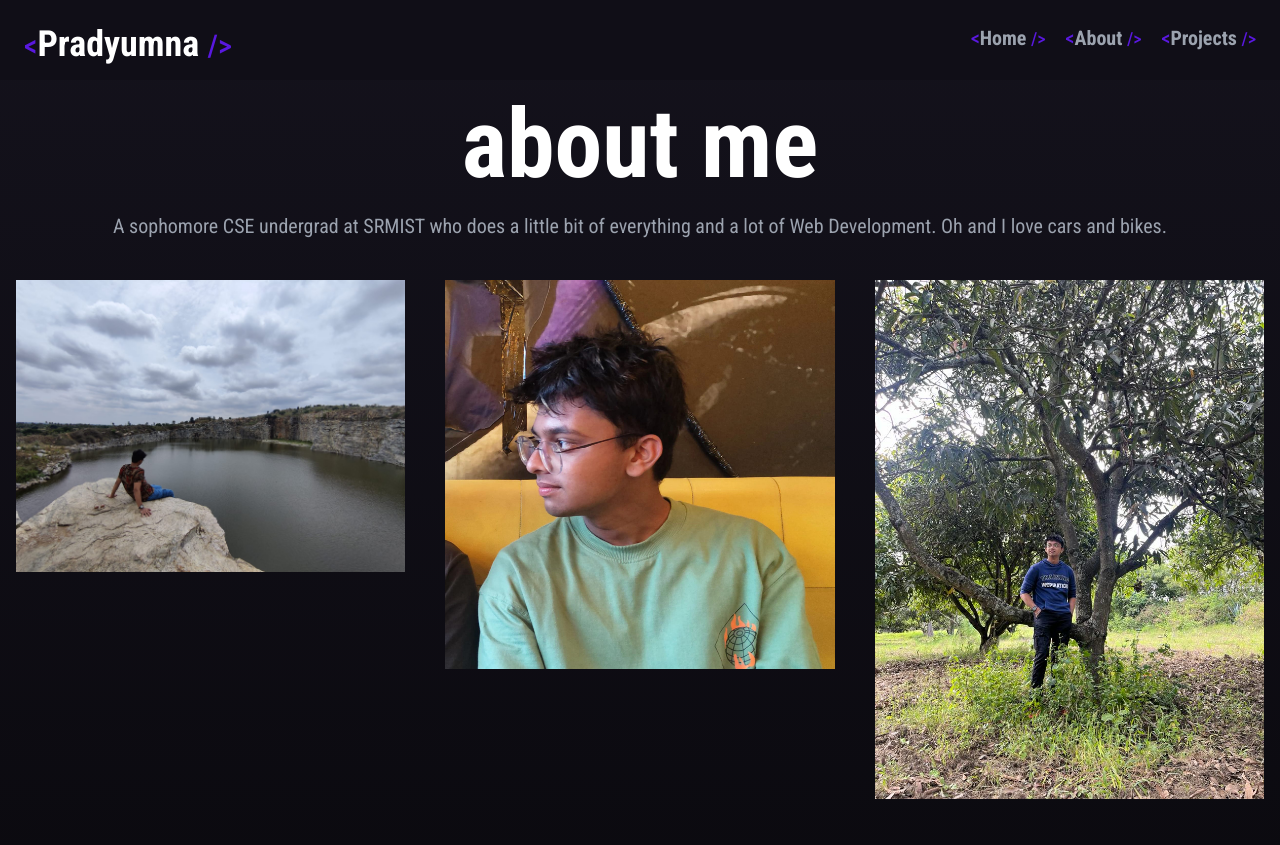
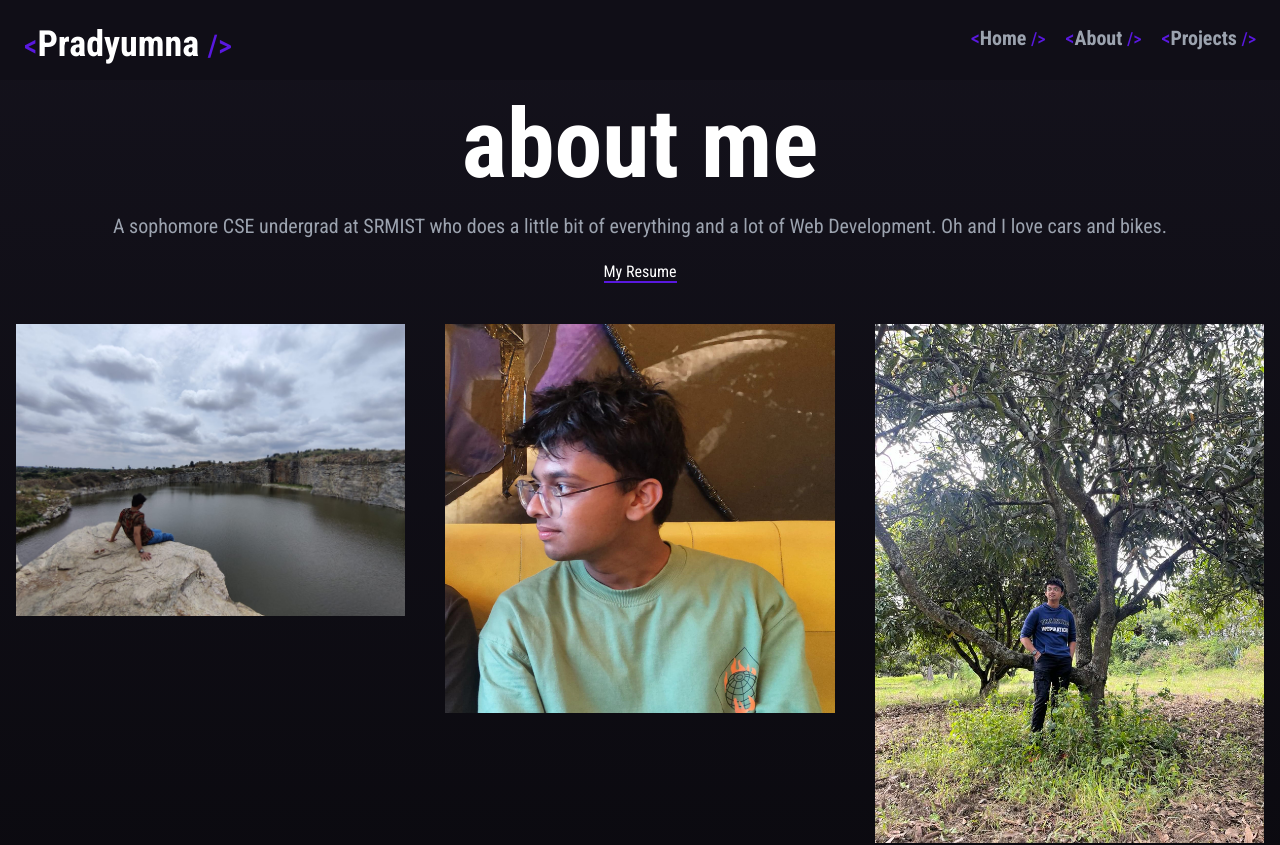
Before and after one commit to YARE0909/portfolio-2024, a Next.js app: page /about in a window 1280 px wide. Shown: the top 845 px of the page. Built offline with nearby package versions, Linux system fonts and the light colour scheme.

Commit message:
feat: add download resume button

```diff
--- a/src/pages/about.tsx
+++ b/src/pages/about.tsx
@@ -21,6 +21,17 @@ const About = () => {
               everything and a lot of Web Development. Oh and I love cars and
               bikes.
             </h1>
+          </div>
+          <div>
+            <a
+              className="border-b-2 border-b-accent hover:text-accent hover:font-bold hover:border-b-white duration-300"
+              href={"/PradyumnaResume.pdf"}
+              download="PradyumnaResume.pdf"
+              target="_blank"
+              rel="noreferrer"
+            >
+              My Resume
+            </a>
           </div>
         </div>
         <div className="w-full flex justify-center gap-10 pt-10">
--- a/tsconfig.json
+++ b/tsconfig.json
@@ -15,7 +15,8 @@
     "incremental": true,
     "paths": {
       "@/*": ["./src/*"]
-    }
+    },
+    "typeRoots": ["types.d.ts"]
   },
   "include": ["next-env.d.ts", "**/*.ts", "**/*.tsx"],
   "exclude": ["node_modules"]
--- /dev/null
+++ b/types.d.ts
@@ -0,0 +1 @@
+declare module '*.pdf';
```
Also changed, not shown: 1 other file (tests, documents, lock files or other folders).
